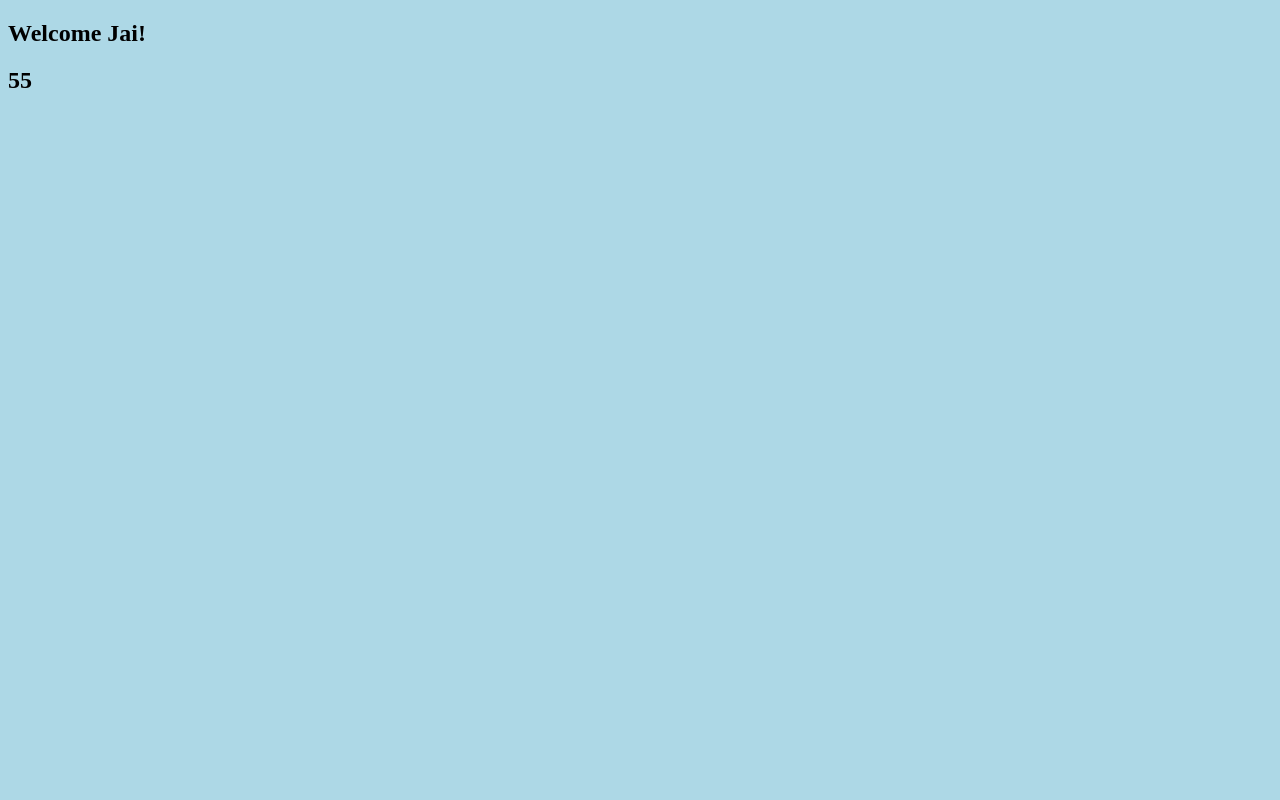
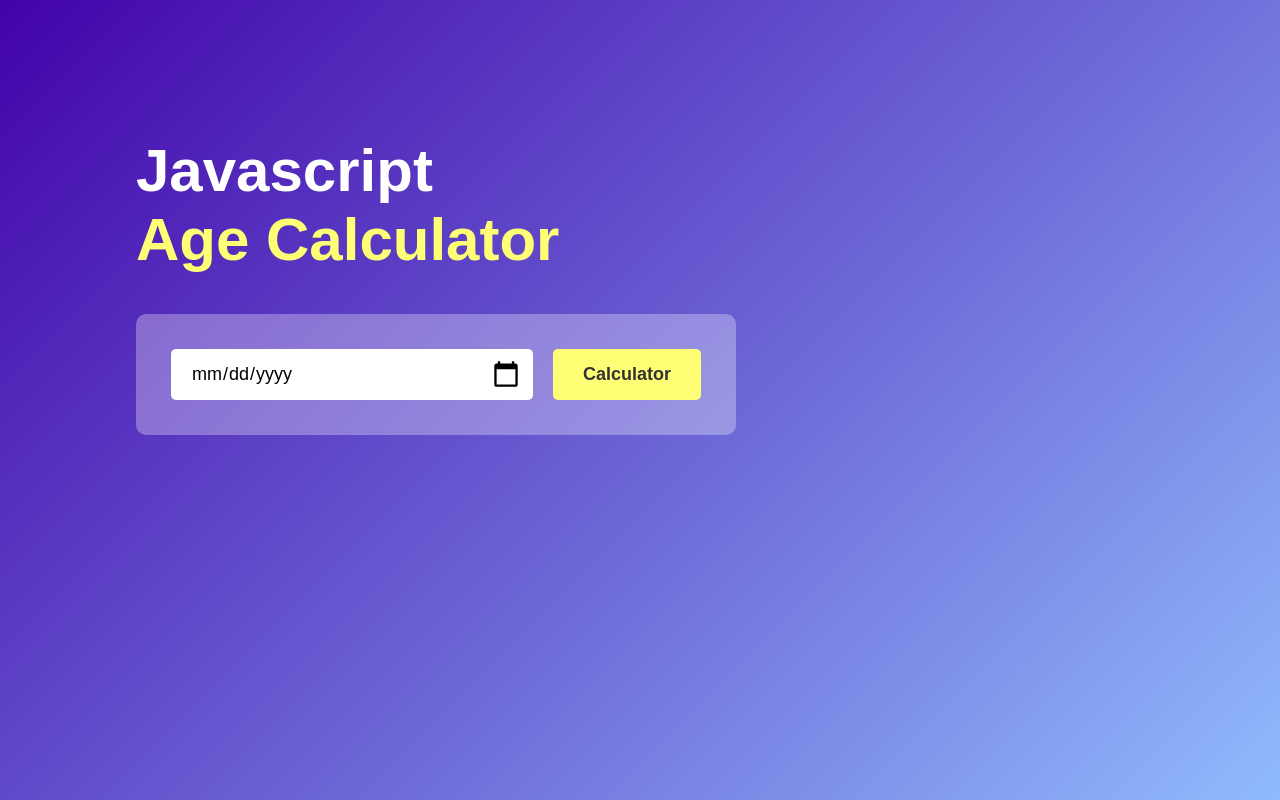
Before and after one commit to ljayakumar05/javascript-100-projects, a plain HTML site: page 01_age-checker/index.html in a window 1280 px wide. Drawn offline with Linux system fonts and the light colour scheme.

Commit message:
created age calculator app

```diff
--- a/01_age-checker/index.html
+++ b/01_age-checker/index.html
@@ -7,10 +7,15 @@
     <link rel="stylesheet" href="/01_age-checker/style.css">
 </head>
 <body>
-    <div>
-        <h2 id="demo1"></h2>
-
-        <h2 id="demo2">55</h2>
+    <div class="container">
+        <div class="calculator">
+            <h1>Javascript<br><span>Age Calculator</span></h1>
+            <div class="input-box">
+                <input type="date" id="date">
+                <button onclick="calculateAge()">Calculator</button>
+            </div>
+            <p id="result"></p>
+        </div>
     </div>
 
     <script src="/01_age-checker/script.js"></script>
--- a/01_age-checker/script.js
+++ b/01_age-checker/script.js
@@ -1,76 +1,45 @@
-console.log('Welocme JAI');
+let userInput = document.getElementById('date');
+userInput.max = new Date().toISOString().split("T")[0];
+let result = document.getElementById("result");
 
-let a, b, c;
+function calculateAge(){
+    let birthDate = new Date(userInput.value);
 
-a = 5;
-b = 2;
-c = a + b;
+    let d1 = birthDate.getDate();
+    let m1 = birthDate.getMonth() + 1;
+    let y1 = birthDate.getFullYear();
 
-console.log(c);
+    let today = new Date();
 
-document.getElementById('demo1').innerHTML ="Welcome Jai!";
+    let d2 = today.getDate();
+    let m2 = today.getMonth() + 1;
+    let y2 = today.getFullYear();
 
-console.log(typeof true);
+    let d3, m3, y3;
 
-console.log(14 === 14 || 8 <= 6);
+    y3 = y2 - y1;
 
-const isloggedIn = false;
+    if(m2 >= m1){
+        m3 = m2 - m1;
+    }else{
+        y3--;
+        m3 = 12 + m2 - m1;
+    }
 
-console.log(!isloggedIn);
-
-let count = 5;
-count --;
-console.log(count);
-
-const age = 22;
-
-const result = age >= 18 ? "Adult" : "Minor";
-console.log(result);
-
-const firstName = "Jaya";
-const lastName = "kumar";
-console.log(firstName + " " +lastName);
-
-const Name = "jayakumar";
-const jkage = 30;
-console.log(`My name is ${Name} and I am ${jkage} year old.`)
-
-const day = "Monday";
-
-switch (day) {
-    case "Monday":
-        console.log("Start of week");
-        break;
-    case "Thursday":
-        console.log("Almost Weekend");
-        break;
+    if(d2 >= d1){
+        d3 = d2 - d1;
+    }else{
+        m3--;
+        d3 = getDaysInMonth(y1, m1) + d2 - d1;
+    }
+    if(m3 < 0){
+        m3 = 11;
+        y3--;
+    }
+    result.innerHTML = `Your are <span>${y3}</span> years,
+         <span>${m3}</span> months and <span>${d3}</span> days old`;
 }
 
-for (let i = 1; i <= 10; i++) {
-    console.log(i);
+function getDaysInMonth(year, month){
+    return new Date(year, month, 0).getDate();
 }
-
-for (let j = 5; j >= 1; j--){
-    console.log(j);
-}
-
-function greet(){
-    console.log("Hello!");
-}
-greet();
-
-function greets(name){
-    console.log(`Hello ${name}`);
-}
-greets("jai");
-
-function add(a, b){
-    console.log(a + b);
-}
-add(5, 6);
-
-function adds(a, b){
-    return a + b;
-}
-const resultval = adds(10, 20);
-console.log(resultval);
--- a/01_age-checker/style.css
+++ b/01_age-checker/style.css
@@ -1,4 +1,73 @@
-body{
-    background-color: lightblue;
-    color: black;
+*{
+    margin: 0;
+    padding: 0;
+    box-sizing: border-box;
+    font-family: 'poppins', sans-serif;
 }
+.container{
+    width: 100%;
+    min-height: 100vh;
+    background: linear-gradient(135deg, #4203a9, #90bafc);
+    color: #fff;
+    padding: 10px;
+}
+.calculator{
+    width: 100%;
+    max-width: 600px;
+    margin-left: 10%;
+    margin-top: 10%;
+}
+.calculator h1{
+    font-size: 60px;
+}
+.calculator h1 span{
+    color: #ffff76;
+}
+.input-box{
+    margin: 40px 0;
+    padding: 35px;
+    border-radius: 10px;
+    background: rgba(255, 255, 255, 0.3);
+    display: flex;
+    align-items: center;
+}
+.input-box input{
+    flex: 1;
+    margin-right: 20px;
+    padding: 14px 20px;
+    border: 0;
+    outline: 0;
+    font-size: 18px;
+    border-radius: 5px;
+    position: relative;
+}
+.input-box button{
+    flex: 0;
+    background: #ffff76;
+    border: 0;
+    outline: 0;
+    padding: 15px 30px;
+    border-radius: 5px;
+    font-weight: 600;
+    font-size: 18px;
+    color: #333;
+    cursor: pointer;
+}
+.input-box input::-webkit-calendar-picker-indicator{
+    top: 0;
+    left: 0;
+    bottom: 0;
+    right: 0;
+    width: auto;
+    height: auto;
+    position: absolute;
+    background-position: calc(100% - 10px);
+    background-size: 30px;
+    cursor: pointer;
+}
+#result{
+    font-size: 20px;
+}
+#result span{
+    color: #ffff76;
+}
```
